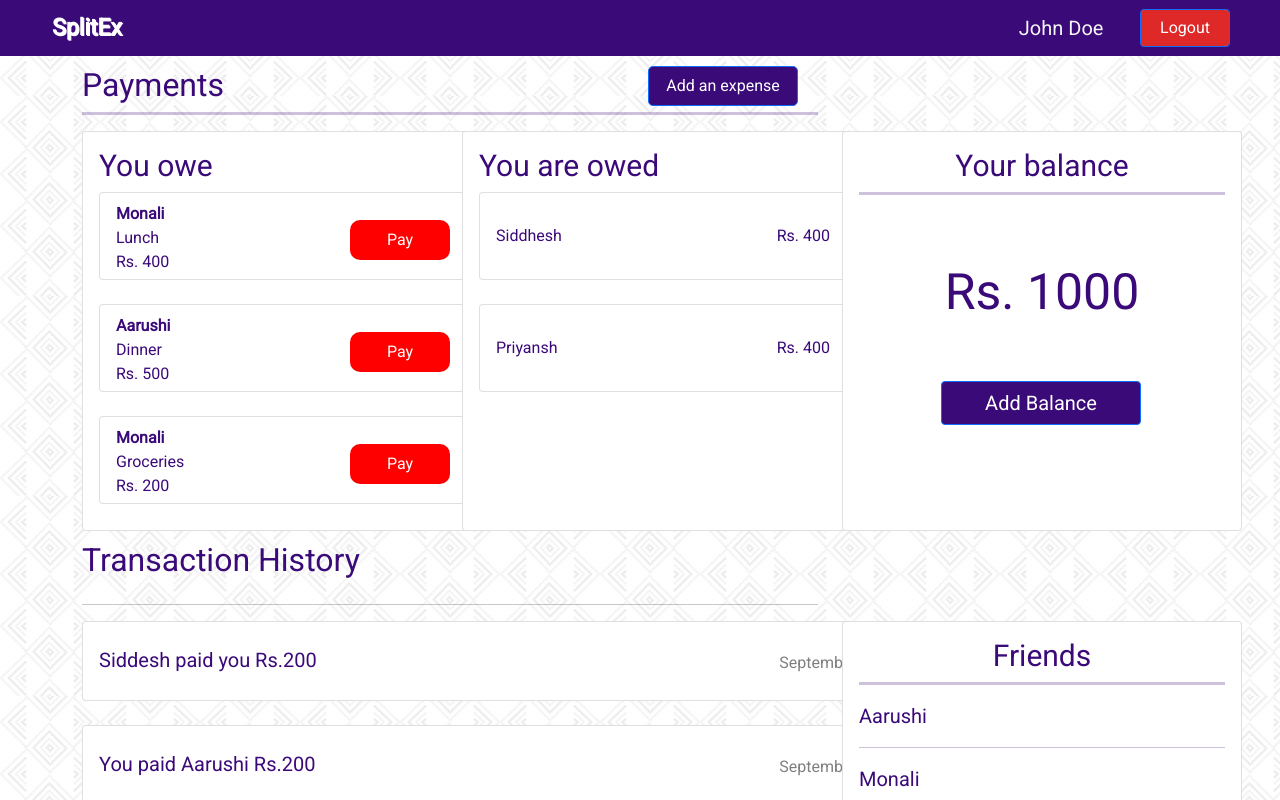
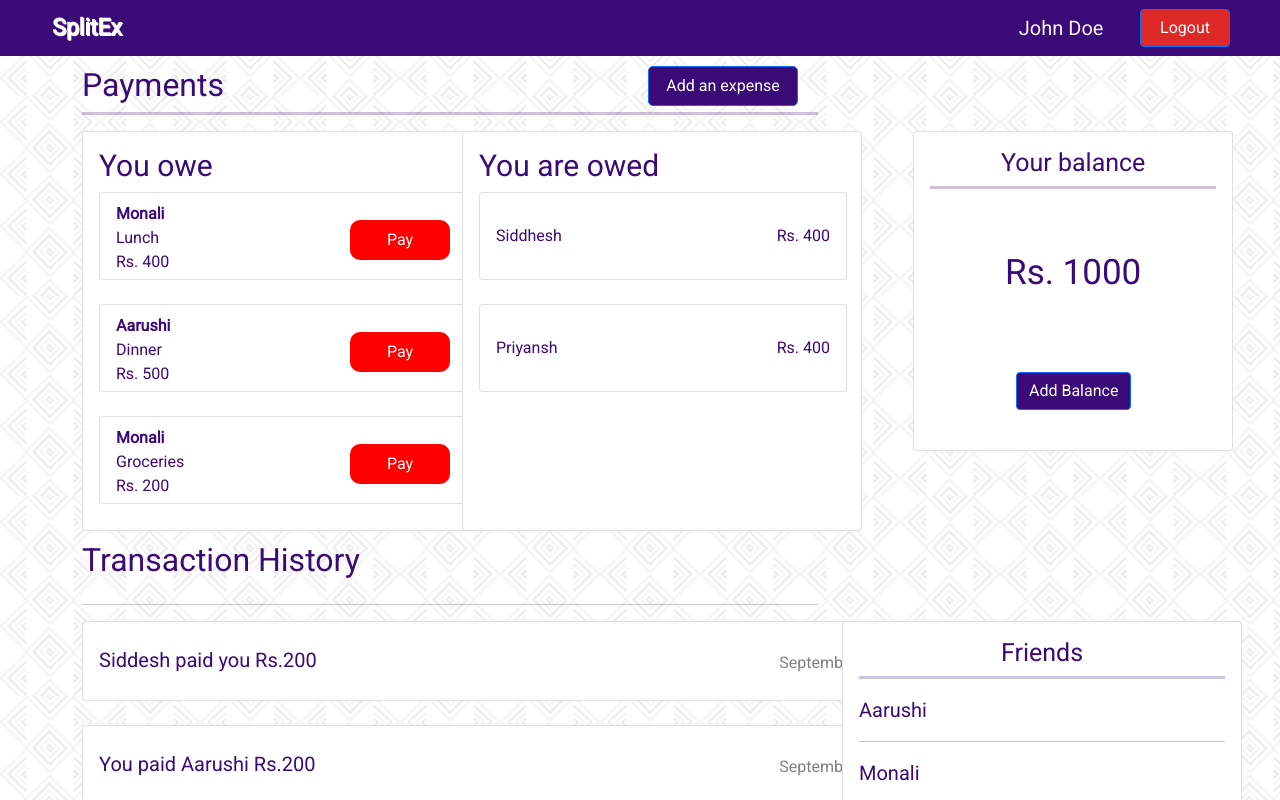
Before and after one commit to siddheshhadkar/splitex, a React (Create React App) app in the folder frontend/: page /dashboard in a window 1280 px wide. Shown: the top 800 px of the page. Built offline with nearby package versions, Linux system fonts and the light colour scheme.

Commit message:
Changes made in Dashboard

```diff
--- a/frontend/src/components/BalanceCard.js
+++ /dev/null
@@ -1,21 +0,0 @@
-
-import React from 'react';
-import { Button, Card } from 'react-bootstrap';
-import '../styles/balance-card.css';
-export default function BalanceCard() {
-  return (
-    <>
-      <Card style={{ width: '25rem', height: '25rem' }}>
-        <Card.Body>
-          <Card.Title className="right-section-card-title">Your balance</Card.Title>
-          <hr className="title-separator" />
-          <Button className="add-balance-btn"> Add Balance</Button>
-
-          <Card.Text className="balance-div">
-            Rs. 1000
-          </Card.Text>
-        </Card.Body>
-      </Card>
-    </>
-  );
-}
--- /dev/null
+++ b/frontend/src/components/Dashboard components/BalanceCard.js
@@ -0,0 +1,20 @@
+import React from "react";
+import { Button, Card } from "react-bootstrap";
+import "../../styles/balance-card.css";
+export default function BalanceCard() {
+  return (
+    <>
+      <Card style={{ width: "20rem", height: "20rem", marginLeft: "20%" }}>
+        <Card.Body>
+          <Card.Title className="right-section-card-title">
+            Your balance
+          </Card.Title>
+          <hr className="title-separator" />
+
+          <Card.Text className="balance-div">Rs. 1000</Card.Text>
+          <Button className="add-balance-btn"> Add Balance</Button>
+        </Card.Body>
+      </Card>
+    </>
+  );
+}
--- a/frontend/src/styles/balance-card.css
+++ b/frontend/src/styles/balance-card.css
@@ -1,18 +1,15 @@
 .balance-div {
   color: #3b0a79;
-  font-size: 50px;
-  position: relative;
-
+  font-size: 35px;
   text-align: center;
+  margin-top: 20%;
 }
 
 .add-balance-btn {
-  font-size: 20px;
-  width: 200px;
-  position: relative;
+  width: max-content;
   text-align: center;
-  top: 170px;
-  left: 82px;
+  margin-left: 30%;
+  margin-top: 20%;
 }
 
 .title-separator {
@@ -24,5 +21,5 @@
 .right-section-card-title {
   text-align: center;
   color: #3b0a79;
-  font-size: 30px;
+  font-size: 25px;
 }
```
Also changed, not shown: frontend/src/App.js (+6 -8 lines), frontend/src/components/Dashboard components/FriendsCard.js (renamed from frontend/src/components/FriendsCard.js, +7 -5 lines), frontend/src/components/Dashboard components/TransactionHistoryCard.js (renamed from frontend/src/components/TransactionHistoryCard.js, +7 -11 lines), frontend/src/components/Dashboard components/YouAreOwedCard.js (renamed from frontend/src/components/YouAreOwedCard.js, +8 -16 lines), frontend/src/components/Dashboard components/YouOweCard.js (renamed from frontend/src/components/YouOweCard.js, +9 -10 lines), frontend/src/components/Dashboard.js (+11 -18 lines).
